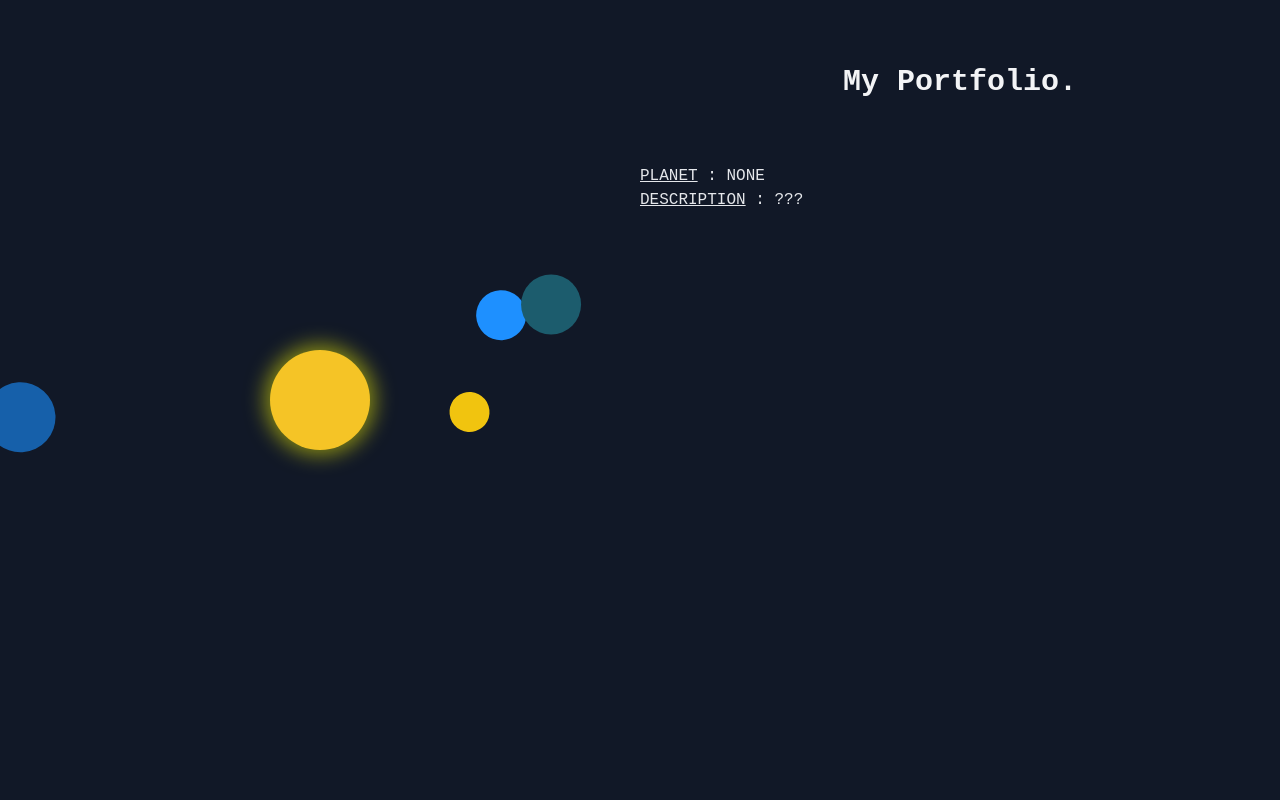
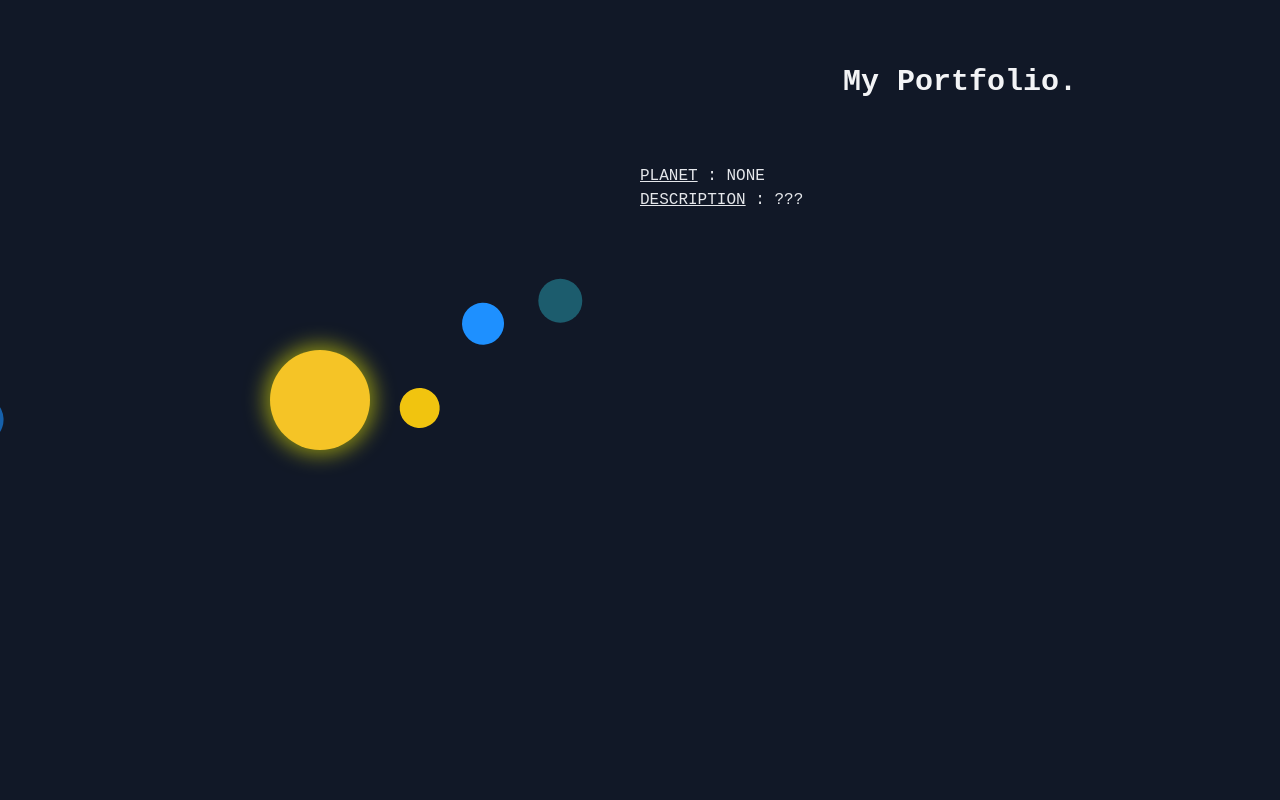
Before and after one commit to waterfox-dev/portfolio, a React (Create React App) app: page / in a window 1280 px wide. Shown: the top 800 px of the page. Built offline with nearby package versions, Linux system fonts and the light colour scheme.

Commit message:
Refactor Planet component and update SolarSystem page

```diff
--- a/src/components/Planet.tsx
+++ b/src/components/Planet.tsx
@@ -9,10 +9,7 @@ export interface PlanetProps {
 }
 
 const Planet: React.FC<PlanetProps> = ({ color, size, rotationSpeed, orbitRadius, onPlanetClick }) => {
-
     const [angle, setAngle] = useState(0);
-
-
 
     const handleClick = () => {
       onPlanetClick();
@@ -35,10 +32,14 @@ const Planet: React.FC<PlanetProps> = ({ color, size, rotationSpeed, orbitRadius
       left: '25%',
       transformOrigin: 'center',
       transform: `translate(-50%, -50%) rotate(${angle}deg) translate(${orbitRadius}px)`,
-
     };
 
-    return <div className="planet rounded-full" style={planetStyle} onClick={handleClick}></div>;
+    return (
+      <>
+        <div className="planet rounded-full" style={planetStyle} onClick={handleClick}></div>
+
+      </>
+    );
   };
 
 export default Planet;
--- a/src/index.css
+++ b/src/index.css
@@ -35,5 +35,4 @@
 body
 {
     font-family: 'Fira Code', monospace;
-
 }
--- a/src/pages/SolarSystem.tsx
+++ b/src/pages/SolarSystem.tsx
@@ -24,9 +24,9 @@ const SolarSystem: React.FC<SolarSystemProps> = () => {
             <Planet
               key={projectName}
               color={projectDetails.color}
-              size={40 + index * 10}
+              size={40 + index * 2}
               rotationSpeed={getRandomSpeed()}
-              orbitRadius={150 + index * 50}
+              orbitRadius={100 + index * 80}
               onPlanetClick={() => handlePlanetClick(projectName)}
             />
           ))}
```
Lines whose indentation alone changed are shown as unchanged.
